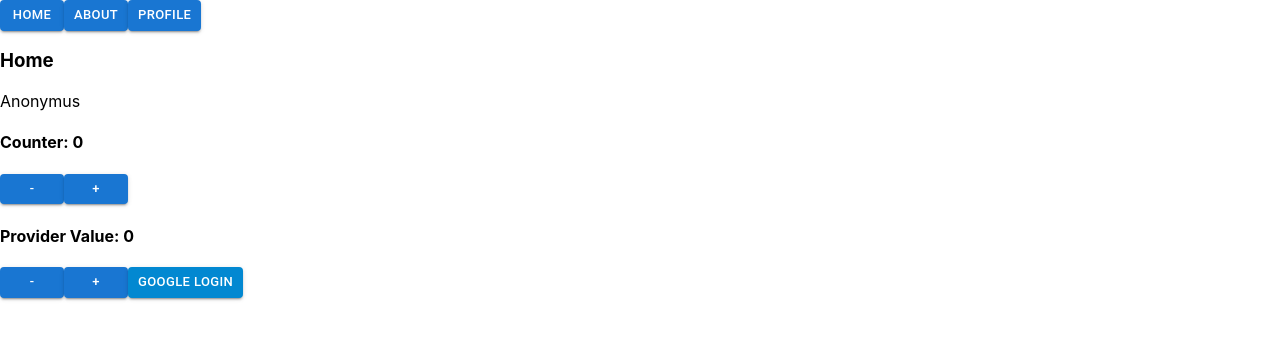
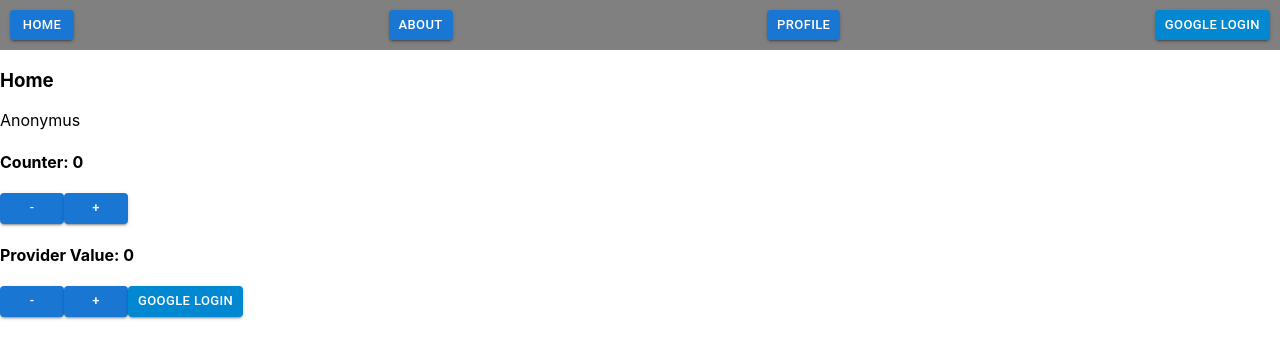
Before and after one commit to klikknpro/template-fullstack-project, a React (Create React App) app in the folder frontend/: page / in a window 1280 px wide. Shown: the top 358 px of the page. Built offline with nearby package versions, Linux system fonts and the light colour scheme.

Commit message:
end of day unlimited

```diff
--- a/frontend/src/App.jsx
+++ b/frontend/src/App.jsx
@@ -5,6 +5,7 @@ import About from "./pages/About";
 import Profile from "./pages/Profile";
 import Navbar from "./components/Navbar";
 import Callback from "./pages/Callback";
+import Protected from "./components/Protected";
 
 function App() {
   return (
@@ -13,7 +14,14 @@ function App() {
       <Routes>
         <Route path="/" element={<Home />} />
         <Route path="/about" element={<About />} />
-        <Route path="/profile" element={<Profile />} />
+        <Route
+          path="/profile"
+          element={
+            <Protected>
+              <Profile /> {/* guarded route */}
+            </Protected>
+          }
+        />
         <Route path="/callback" element={<Callback />} />
       </Routes>
     </div>
@@ -23,11 +31,5 @@ function App() {
 export default App;
 
 /*
-The Riddle:
-hint: context
-1db useCounter hook!!!
-home-ba
-profile-ba
-sajat, de megorzi a sajatjat re-render eseten
-es nem local/session storage
+
 */
--- a/frontend/src/components/Navbar.jsx
+++ b/frontend/src/components/Navbar.jsx
@@ -1,9 +1,11 @@
 import { React, useEffect, useState } from "react";
 import { Routes, Route, Link, useNavigate } from "react-router-dom";
+import { useAuth } from "../providers/auth";
 import Button from "@mui/material/Button";
 
 const Navbar = () => {
   const navigate = useNavigate();
+  const { auth, token, logout } = useAuth();
 
   const nav = (path) => {
     console.log("rerouting");
@@ -11,8 +13,7 @@ const Navbar = () => {
   };
 
   return (
-    <div className="navbar">
-      <nav>
+    <nav className="navbar">
       <Button onClick={() => nav("/")} variant="contained" size="small">
         Home
       </Button>
@@ -22,8 +23,16 @@ const Navbar = () => {
       <Button onClick={() => nav("/profile")} variant="contained" size="small">
         Profile
       </Button>
+      {token ? (
+        <Button onClick={logout} variant="contained" color="secondary" size="small">
+          Logout
+        </Button>
+      ) : (
+        <Button onClick={auth} variant="contained" color="info" size="small">
+          Google login
+        </Button>
+      )}
     </nav>
-    </div>
   );
 };
 
--- /dev/null
+++ b/frontend/src/components/Protected.jsx
@@ -0,0 +1,17 @@
+import { React, useState, useEffect } from "react";
+import { useNavigate } from "react-router-dom";
+import { useAuth } from "../providers/auth";
+
+const Protected = ({ children }) => {
+  const { token } = useAuth();
+  const navigate = useNavigate();
+
+  useEffect(() => {
+    if (!token) navigate("/");
+    // eslint-disable-next-line
+  }, [token]);
+
+  return <div>{children}</div>;
+};
+
+export default Protected;
--- a/frontend/src/index.css
+++ b/frontend/src/index.css
@@ -1,13 +1,22 @@
 body {
   margin: 0;
-  font-family: -apple-system, BlinkMacSystemFont, 'Segoe UI', 'Roboto', 'Oxygen',
-    'Ubuntu', 'Cantarell', 'Fira Sans', 'Droid Sans', 'Helvetica Neue',
-    sans-serif;
+  font-family: -apple-system, BlinkMacSystemFont, "Segoe UI", "Roboto", "Oxygen", "Ubuntu", "Cantarell", "Fira Sans",
+    "Droid Sans", "Helvetica Neue", sans-serif;
   -webkit-font-smoothing: antialiased;
   -moz-osx-font-smoothing: grayscale;
 }
 
 code {
-  font-family: source-code-pro, Menlo, Monaco, Consolas, 'Courier New',
-    monospace;
+  font-family: source-code-pro, Menlo, Monaco, Consolas, "Courier New", monospace;
 }
+
+.navbar {
+  height: 30px;
+  padding: 10px;
+
+  display: flex;
+  justify-content: space-between;
+  align-items: center;
+
+  background-color: grey;
+}
--- a/frontend/src/pages/Profile.jsx
+++ b/frontend/src/pages/Profile.jsx
@@ -1,9 +1,9 @@
-import React from "react";
+import { React, useState, useContext, createContext, useEffect } from "react";
+import { useNavigate } from "react-router-dom";
 import { useAuth } from "../providers/auth";
 
 const Profile = () => {
   const { token } = useAuth();
-  console.log(token);
 
   return (
     <div>
--- a/frontend/src/providers/auth.jsx
+++ b/frontend/src/providers/auth.jsx
@@ -1,4 +1,4 @@
-import { React, useState, useContext, createContext } from "react";
+import { React, useState, useContext, createContext, useEffect } from "react";
 import http from "axios";
 const AuthContext = createContext();
 
@@ -27,15 +27,24 @@ const AuthProvider = ({ children }) => {
       });
       console.log("data", response.data);
       setToken(response.data.token);
+      localStorage.setItem("token", response.data.token);
     } catch (err) {
       console.log(err);
       setToken(null);
+      localStorage.removeItem("token");
     }
   };
 
   const logout = () => {
     setToken(null);
+    localStorage.removeItem("token");
   };
+
+  useEffect(() => {
+    const token = localStorage.getItem("token");
+    if (token) setToken(token);
+    // eslint-disable-next-line
+  }, []);
 
   return <AuthContext.Provider value={{ token, auth, logout, login }}>{children}</AuthContext.Provider>; // provide value for my context
 };
```
Lines whose indentation alone changed are shown as unchanged.
